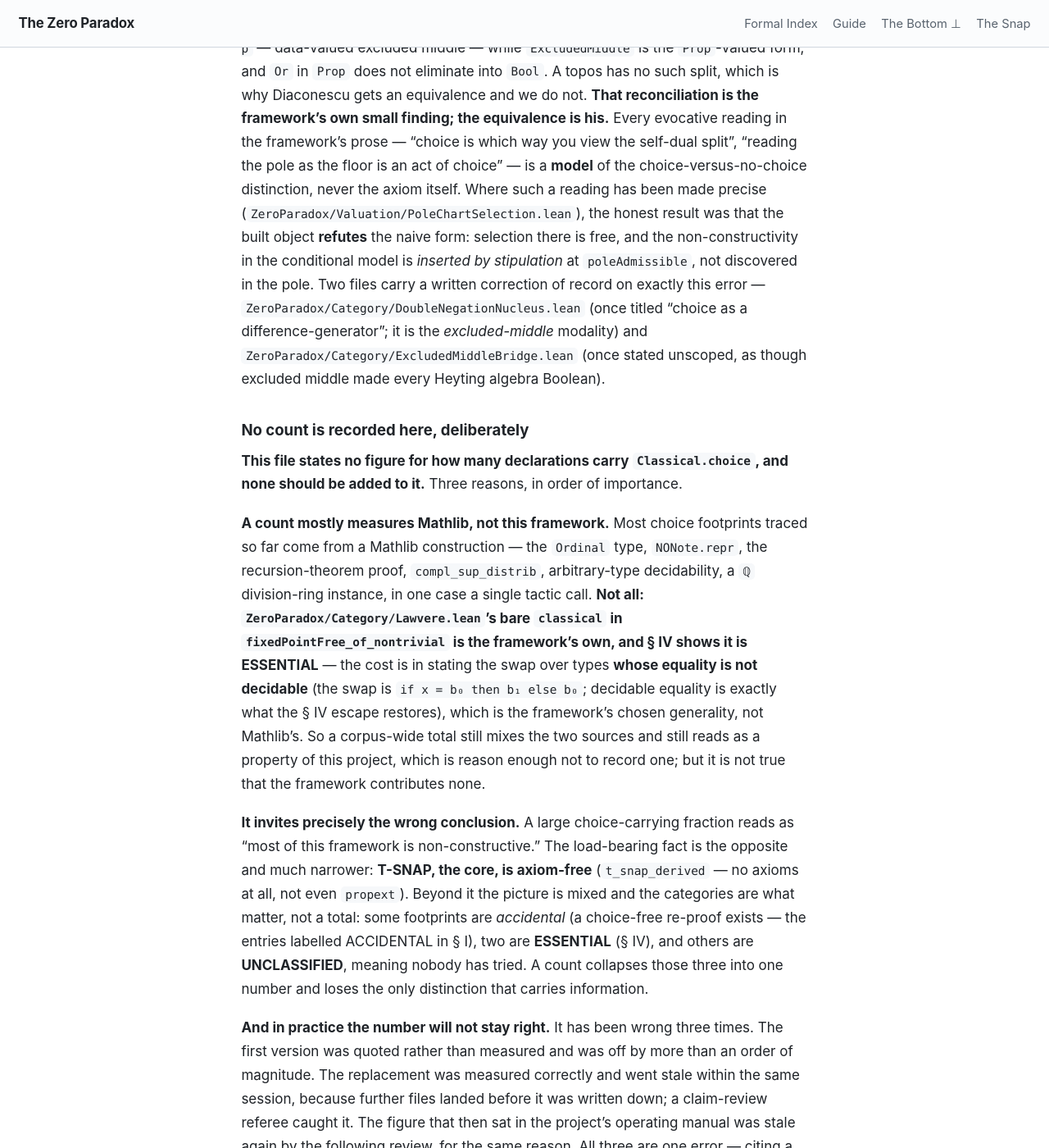
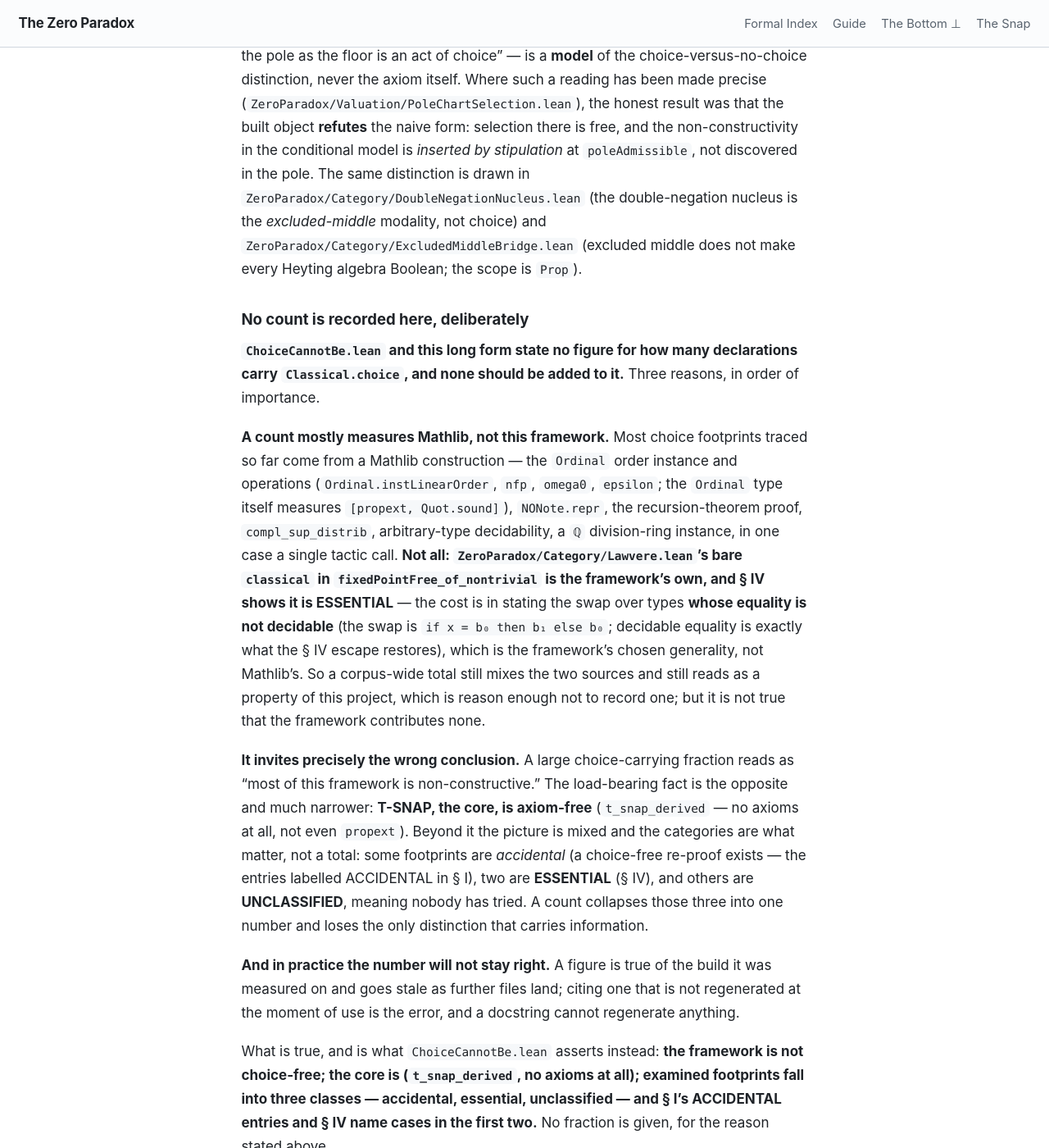
Before and after one commit to timbrigham/ZeroParadox, a Jekyll site: the page built from ZeroParadox/Category/ChoiceCannotBe.md, in a window 1280 px wide and 1400 px high, scrolled down 1715 px. Shown: the whole window at 82% size. Built offline with Jekyll 4.4.1, drawn with Linux system fonts in a browser that asks for light colours; our own code applies the rules of GitHub Pages for plain Markdown files; some of the changed text lies outside the part shown.

Commit message:
eps0 + choice indexes: round-1 gate fixes (ordinary findings)
Epsilon0CannotBe.lean: both_fixed_points_exist glossed as its type, with an
example showing Code.zero meets the code conjunct at period 0;
bot_is_not_a_step's Statement reduced to ω^0 ≠ 0 (first-landing inference
moved to Reading); cnf_bridge_type_boundary's lfp face now named beside the
supremum face (epsilon0_min_eq_max) instead of denying it; § I-b docstring
no longer duplicates the header.

ChoiceCannotBe.lean: § I docstring scoped (Mathlib entries measured
directly); "canonical selector" → existence; negation via himp_bot, not "by
definition"; "non-vacuous" qualified; full paths to ChoiceCannotBe.md; the
private .claude-local path and the dangling "the equivocation" pointer
removed; § IV block rewritten under the prose cap, naming the .md section;
correction-history prose stripped.

Ride-alongs: process line removed; Ordinal type no longer listed as a choice
source (instLinearOrder and the operations); "strong evidence" replaced by
what the failed elaboration measures; the unfenced Riemann-sphere "1/∞,
adjacent" sentence deleted; broken snapNucleus sentence repaired;
correction-history prose stripped.

Co-Authored-By: Claude Opus 5.5 (1M context) <noreply@anthropic.com>
Claude-Session: https://claude.ai/code/session_01M7PxaZmdYwacRczCRPuVWC

```diff
--- a/ZeroParadox/Category/ChoiceCannotBe.md
+++ b/ZeroParadox/Category/ChoiceCannotBe.md
@@ -1,8 +1,7 @@
 # Choice and the framework: the long form of the choice index
 
-Moved from `ZeroParadox/Category/ChoiceCannotBe.lean`. ⚠ **This content was GRANDFATHERED — it was carried in an accepted-defect baseline, which means it was let through UNEXAMINED. Moving it changes that by exactly nothing.** Its claims are unverified until a claim review says otherwise.
-
-Every § number below (§ I to § IV) refers to `ZeroParadox/Category/ChoiceCannotBe.lean`.
+Long form of `ZeroParadox/Category/ChoiceCannotBe.lean`. Every § number below (§ I to § IV) refers
+to that file.
 
 ## Formal Overview (AI-assisted)
 
@@ -35,10 +34,10 @@ framework's standing temptation. The literature that separates them:
 So *full* choice is strictly stronger than excluded middle, which is in turn strictly stronger than the
 constructive base. **The restricted fragment is a different matter, and the distinction matters here.**
 `ZeroParadox/Category/ExcludedMiddleBridge.lean`'s `ChoiceFragment` has exactly Diaconescu's shape — choice for inhabited
-predicates on `Bool` — so in a topos it would be *equivalent* to excluded middle. In Lean it **appears
-not to be**: the natural construction of the fragment from excluded middle fails to elaborate, dying at
-`Decidable (S true)`, and closes only under `classical`. **That is strong evidence, not a proof of
-unprovability** — a failed elaboration is not a negative result, and a formal independence claim would
+predicates on `Bool` — so in a topos it would be *equivalent* to excluded middle. In Lean, the natural construction of the
+fragment from excluded middle fails to elaborate, dying at `Decidable (S true)`, and closes only under
+`classical`. **That failure measures that construction, not the fragment** — a failed elaboration is not
+a negative result, and a formal independence claim would
 need a metatheoretic argument outside Lean (the home file
 `ZeroParadox/Category/ExcludedMiddleBridge.lean` states this limit explicitly). The apparent gap is a
 fact about **Lean's `Prop`/`Type` stratification**, not about Diaconescu's theorem: the fragment selects
@@ -50,18 +49,19 @@ self-dual split", "reading the pole as the floor is an act of choice" — is a *
 choice-versus-no-choice distinction, never the axiom itself. Where such a reading has been made precise
 (`ZeroParadox/Valuation/PoleChartSelection.lean`), the honest result was that the built object **refutes** the naive
 form: selection there is free, and the non-constructivity in the conditional model is *inserted by
-stipulation* at `poleAdmissible`, not discovered in the pole. Two files carry a written correction of
-record on exactly this error — `ZeroParadox/Category/DoubleNegationNucleus.lean` (once titled "choice as a
-difference-generator"; it is the *excluded-middle* modality) and `ZeroParadox/Category/ExcludedMiddleBridge.lean`
-(once stated unscoped, as though excluded middle made every Heyting algebra Boolean).
+stipulation* at `poleAdmissible`, not discovered in the pole. The same distinction is drawn in
+`ZeroParadox/Category/DoubleNegationNucleus.lean` (the double-negation nucleus is the *excluded-middle*
+modality, not choice) and `ZeroParadox/Category/ExcludedMiddleBridge.lean` (excluded middle does not make
+every Heyting algebra Boolean; the scope is `Prop`).
 
 ### No count is recorded here, deliberately
 
-**This file states no figure for how many declarations carry `Classical.choice`, and none should be added
+**`ChoiceCannotBe.lean` and this long form state no figure for how many declarations carry `Classical.choice`, and none should be added
 to it.** Three reasons, in order of importance.
 
 **A count mostly measures Mathlib, not this framework.** Most choice footprints traced so far come from a
-Mathlib construction — the `Ordinal` type, `NONote.repr`, the recursion-theorem proof,
+Mathlib construction — the `Ordinal` order instance and operations (`Ordinal.instLinearOrder`, `nfp`,
+`omega0`, `epsilon`; the `Ordinal` type itself measures `[propext, Quot.sound]`), `NONote.repr`, the recursion-theorem proof,
 `compl_sup_distrib`, arbitrary-type decidability, a `ℚ` division-ring instance, in one case a single
 tactic call. **Not all: `ZeroParadox/Category/Lawvere.lean`'s bare `classical` in
 `fixedPointFree_of_nontrivial` is the framework's own, and § IV shows it is ESSENTIAL** — the cost is in
@@ -79,23 +79,16 @@ re-proof exists — the entries labelled ACCIDENTAL in § I), two are **ESSENTIA
 meaning nobody has tried. A count collapses those three into one number and loses the only distinction
 that carries information.
 
-**And in practice the number will not stay right.** It has been wrong three times. The first version was
-quoted rather than measured and was off by more than an order of magnitude. The replacement was measured
-correctly and went stale within the same session, because further files landed before it was written
-down; a claim-review referee caught it. The figure that then sat in the project's operating manual was
-stale again by the following review, for the same reason. All three are one error — citing a figure that
-is not being regenerated at the moment of use — and a docstring cannot regenerate anything.
+**And in practice the number will not stay right.** A figure is true of the build it was measured on and
+goes stale as further files land; citing one that is not regenerated at the moment of use is the error,
+and a docstring cannot regenerate anything.
 
 What is true, and is what `ChoiceCannotBe.lean` asserts instead: **the framework is not choice-free; the
 core is (`t_snap_derived`, no axioms at all); examined footprints fall into three classes — accidental,
 essential, unclassified — and § I's ACCIDENTAL entries and § IV name cases in the first two.** No fraction is given, for
 the reason stated above.
 
-**⚠ THE STANDING LESSON, and it is why this paragraph was rewritten.** This sentence used to read
-*"every examined footprint has been removable — that statement does not go stale."* It was falsified
-the next day (§ IV's two cases, committed 2026-07-20), had been copied into `CLAUDE.md` as the
-recommended safe formulation, and was contradicted by `RELEASES.md` for ten days with nothing to
-reconcile them. **A universal negative is the most dangerous sentence shape in a `CannotBe` index:**
+**A universal negative is the most dangerous sentence shape in a `CannotBe` index:**
 the `#check` lines cannot overclaim, but prose quantified over *the whole framework* is falsified by
 any single future commit and nothing mechanical notices.
 **Write "none located as of <date>", never "none exists."**
@@ -127,12 +120,11 @@ per report; the total therefore exceeds the number of distinct declarations. Wha
 fact about the build you just ran, not a fact to carry anywhere.
 
 **The survey is partial, and that is the honest caveat that matters.** Only some footprints have been
-traced to a source and classified; much of the corpus is unexamined. **The hypothesis that every
-footprint is accidental was held here until 2026-08-01 and is REFUTED** — § IV exhibits two that are
-not. What survives is narrower and is a statement about method, not about the corpus: *where a footprint
+traced to a source and classified; much of the corpus is unexamined. **Not every footprint is
+accidental** — § IV exhibits two that are not. What survives is narrower and is a statement about method, not about the corpus: *where a footprint
 has been examined, it has been **assigned** a class* — accidental, essential, or unclassified. (Not
 "classifiable": with `unclassified` among the buckets, classifiability holds of everything and says
-nothing. Corrected 2026-08-01.) Do not
+nothing.) Do not
 upgrade that, and — for the same reason no count is recorded above — **do not quantify the examined
 fraction either**; it moves with every commit.
 
```
Also changed, not shown: ZeroParadox/Ordinal/Epsilon0CannotBe.md (+5 -13 lines), 2 other files.
